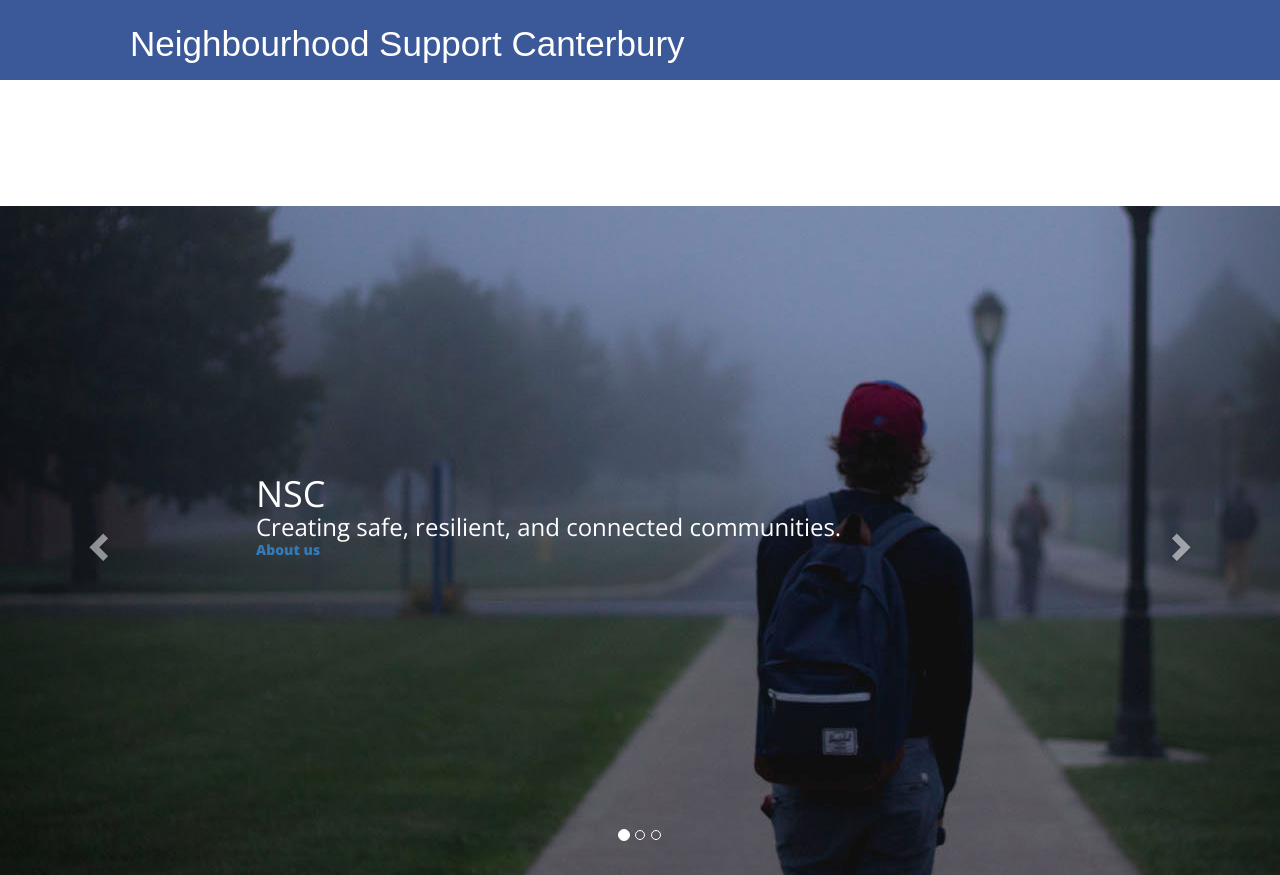
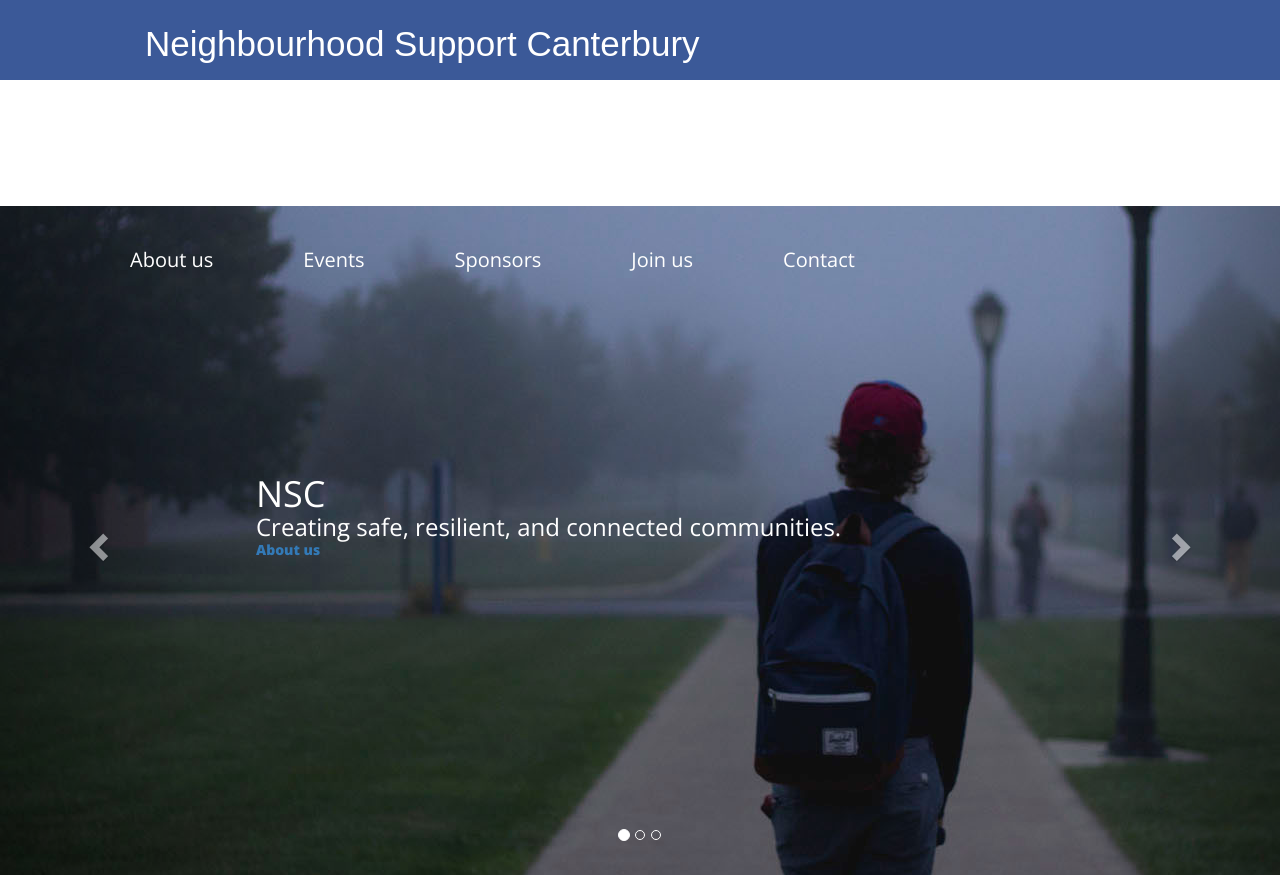
Before and after one commit to firstname/nscanterbury, a Django app: page / in a window 1280 px wide. Shown: the top 875 px of the page. Run offline with Django 3.2, Linux system fonts and the light colour scheme; data comes from the database, SQL or seed files in the repository; some libraries are stand-ins or nearby versions; some web fonts are replaced.

Commit message:
Update style.css

```diff
--- a/blog/static/css/style.css
+++ b/blog/static/css/style.css
@@ -63,7 +63,7 @@ section.top-bar {
 }
 section.top-bar a.logo {
 	text-decoration:none;
-	position:absolute;
+	position:relative;
 	z-index:99;
     top: 25px;
 	left:75px;
@@ -76,7 +76,7 @@ section.top-bar a.logo h1 {
 }
 section.top-bar ul.social-icons1 {
 	list-style:none;
-	position:absolute;
+	position:relative;
 	z-index:99;
 	top: 20px;
 	right:105px;
@@ -199,7 +199,7 @@ section.top-bar ul.social-icons1 li a i.fa.fa-google-plus:hover {
 	margin-bottom:0;
 }
 .navbar-wrapper {
-  /*position: absolute;*/
+  position: relative;
   top: 80px;
   right: 0;
   left: 0;
```
